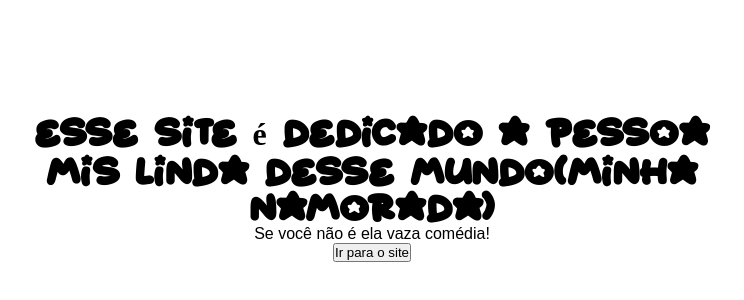
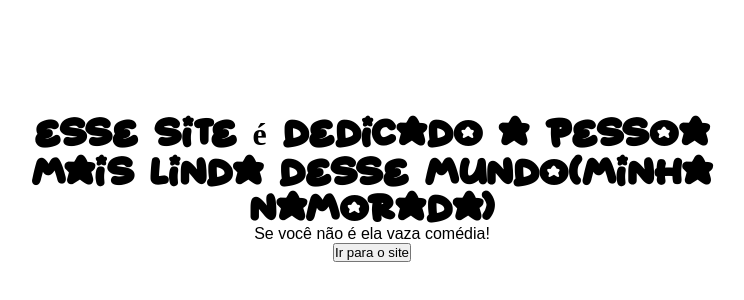
Before and after one commit to JosephTHDVy/LIANA, a plain HTML site: page index.html in a window 1280 px wide. Shown: the part 212-512 px from the top of the page, without its empty margins (268-1012 px from the left). Drawn offline with Linux system fonts and the light colour scheme.

Commit message:
Update index.html

```diff
--- a/index.html
+++ b/index.html
@@ -9,7 +9,7 @@
 <body>
   <main class="home">
     <div class="content">
-      <h1 class="intro">Esse site é dedicado a pessoa mis linda desse mundo(minha namorada)</h1>
+      <h1 class="intro">Esse site é dedicado a pessoa mais linda desse mundo(minha namorada)</h1>
       <p>Se você não é ela vaza comédia!</p>
       <button onclick="location.href='gallery.html'">Ir para o site</button>
     </div>
```
